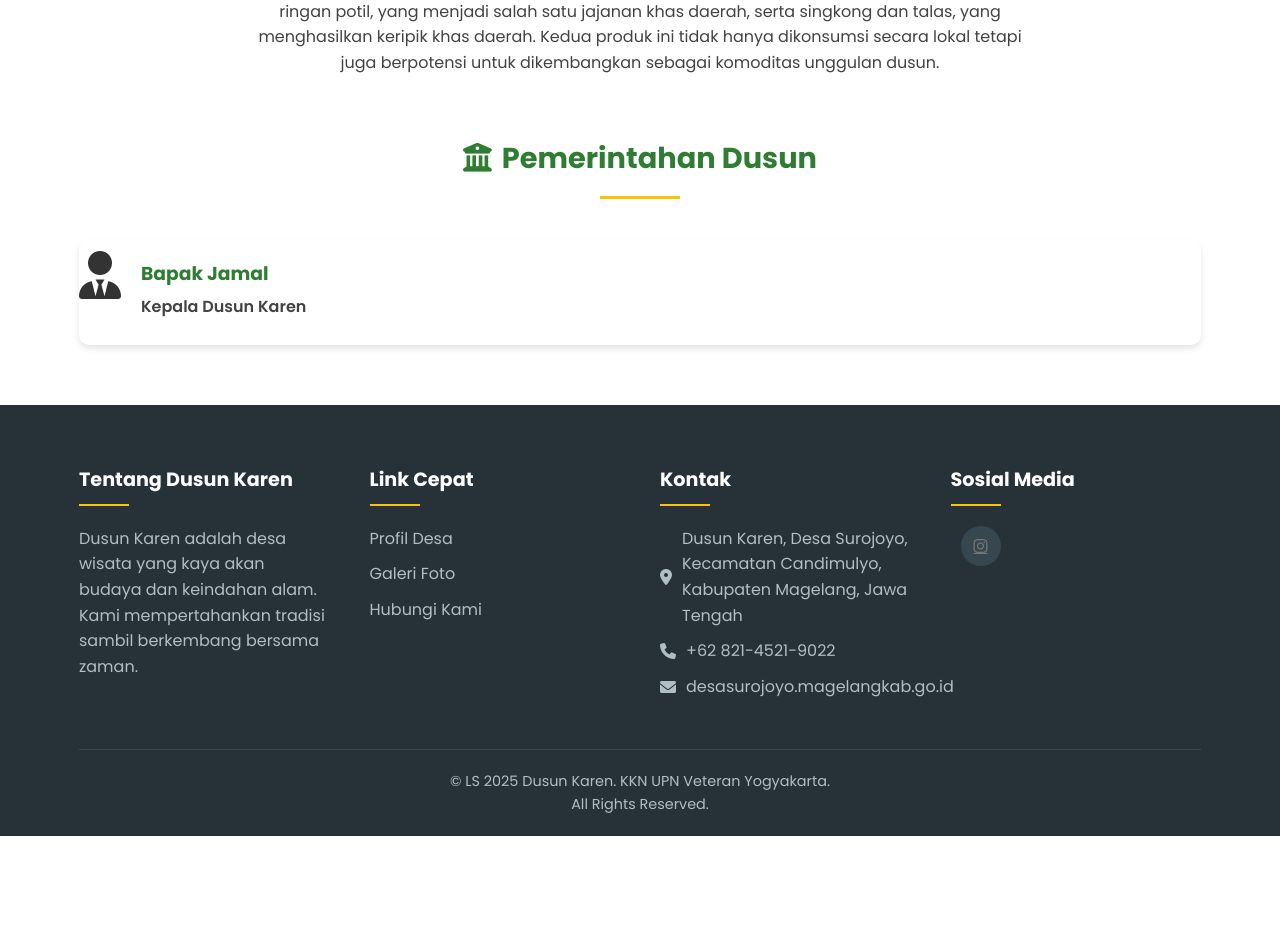
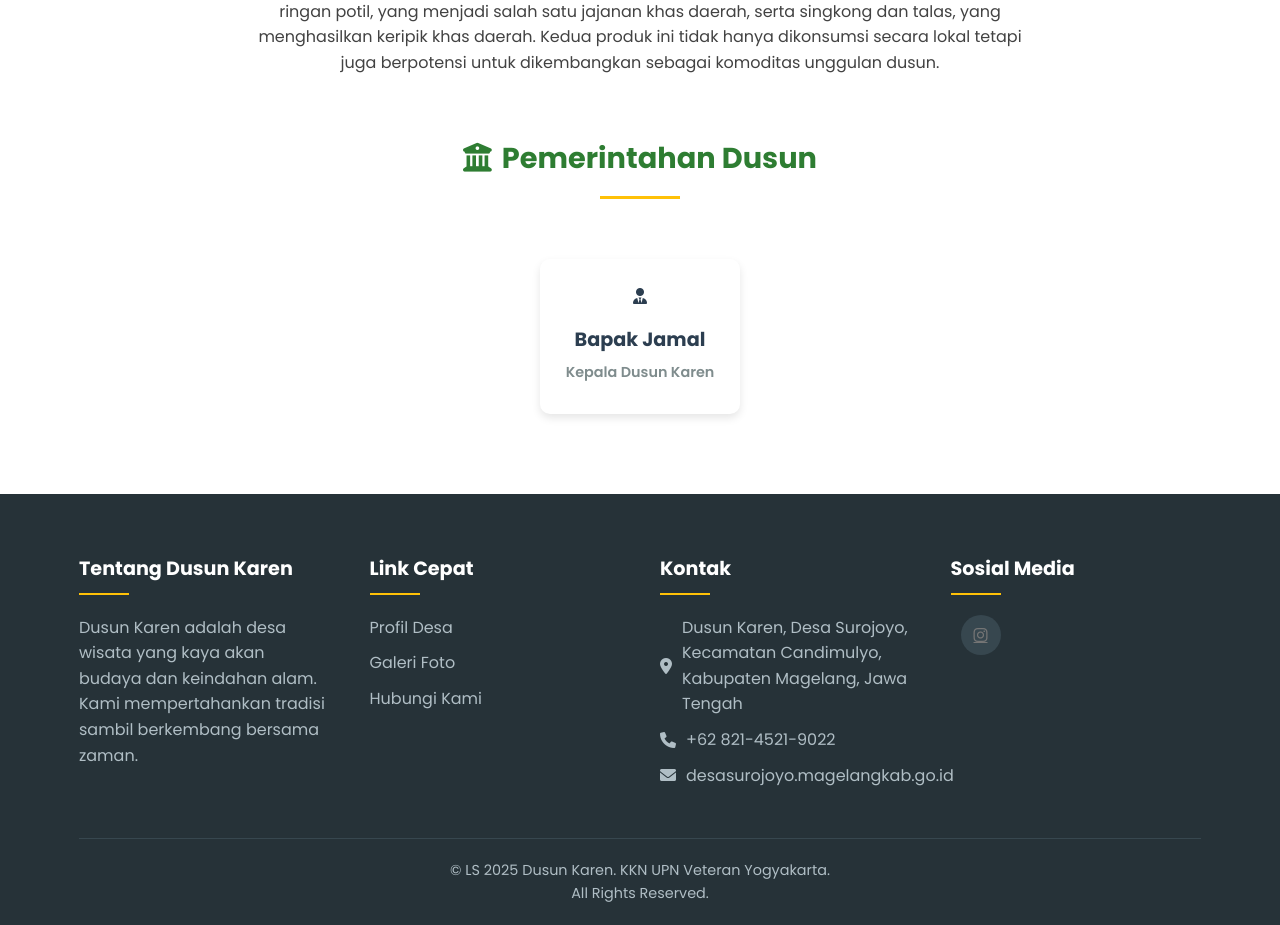
Before and after one commit to lilstr/KarenKeren, a PHP site: page /profil.html in a window 1280 px wide. Shown: the part 3231-4156 px from the top of the page. Before the commit the page ends 4067 px from the top, so only its background shows below. Run offline with PHP 8.4, Linux system fonts and the light colour scheme.

Commit message:
Update style.css

```diff
--- a/assets/css/style.css
+++ b/assets/css/style.css
@@ -549,30 +549,41 @@ body {
 }
 
 
+.government-grid {
+    display: flex;
+    justify-content: center;
+    padding: 20px;
+}
+
 .government-card {
-    background-color: var(--white);
+    background: white;
     border-radius: 10px;
-    overflow: hidden;
-    box-shadow: var(--shadow);
-    display: flex;
-
+    box-shadow: 0 4px 8px rgba(0,0,0,0.1);
+    padding: 25px;
+    text-align: center;
+    width: 200px;
+    transition: transform 0.3s ease;
+}
+
+.government-card:hover {
+    transform: translateY(-5px);
 }
 
 .government-icon {
-    font-size: 3rem; /* Adjust size as needed */
-    color: #333; /* Icon color */
-    margin-bottom: 1rem;
-    text-align: center;
-}
-
-.government-info {
-    padding: 20px;
-    flex: 1;
+    color: #2c3e50; /* Warna gelap */
+    margin-bottom: 15px;
 }
 
 .government-info h3 {
-    color: var(--primary-color);
-    margin-bottom: 5px;
+    margin: 0;
+    color: #2c3e50;
+    font-size: 1.2rem;
+}
+
+.government-info .position {
+    color: #7f8c8d;
+    font-size: 0.9rem;
+    margin-top: 5px;
 }
 
 .position {
```
